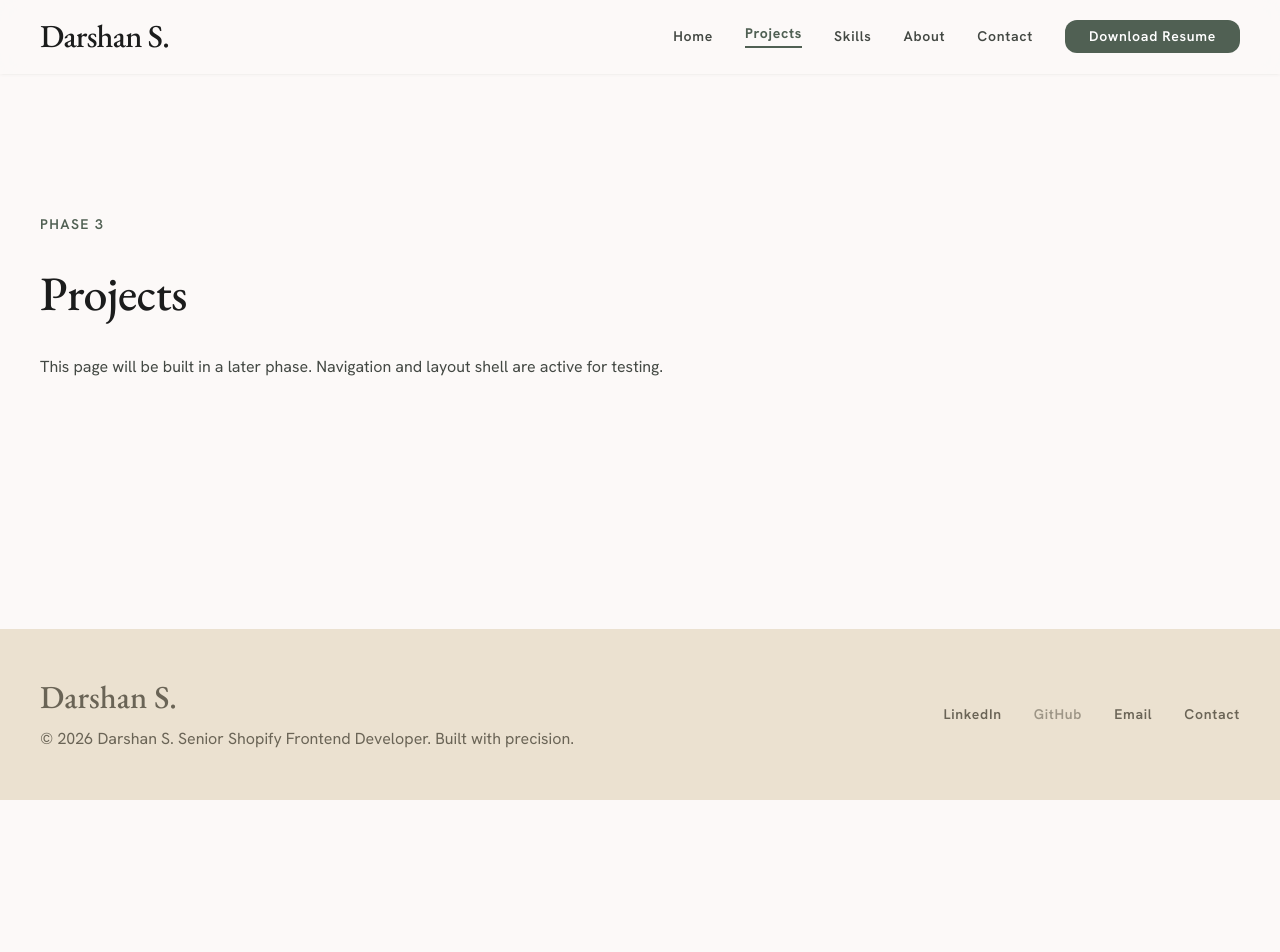
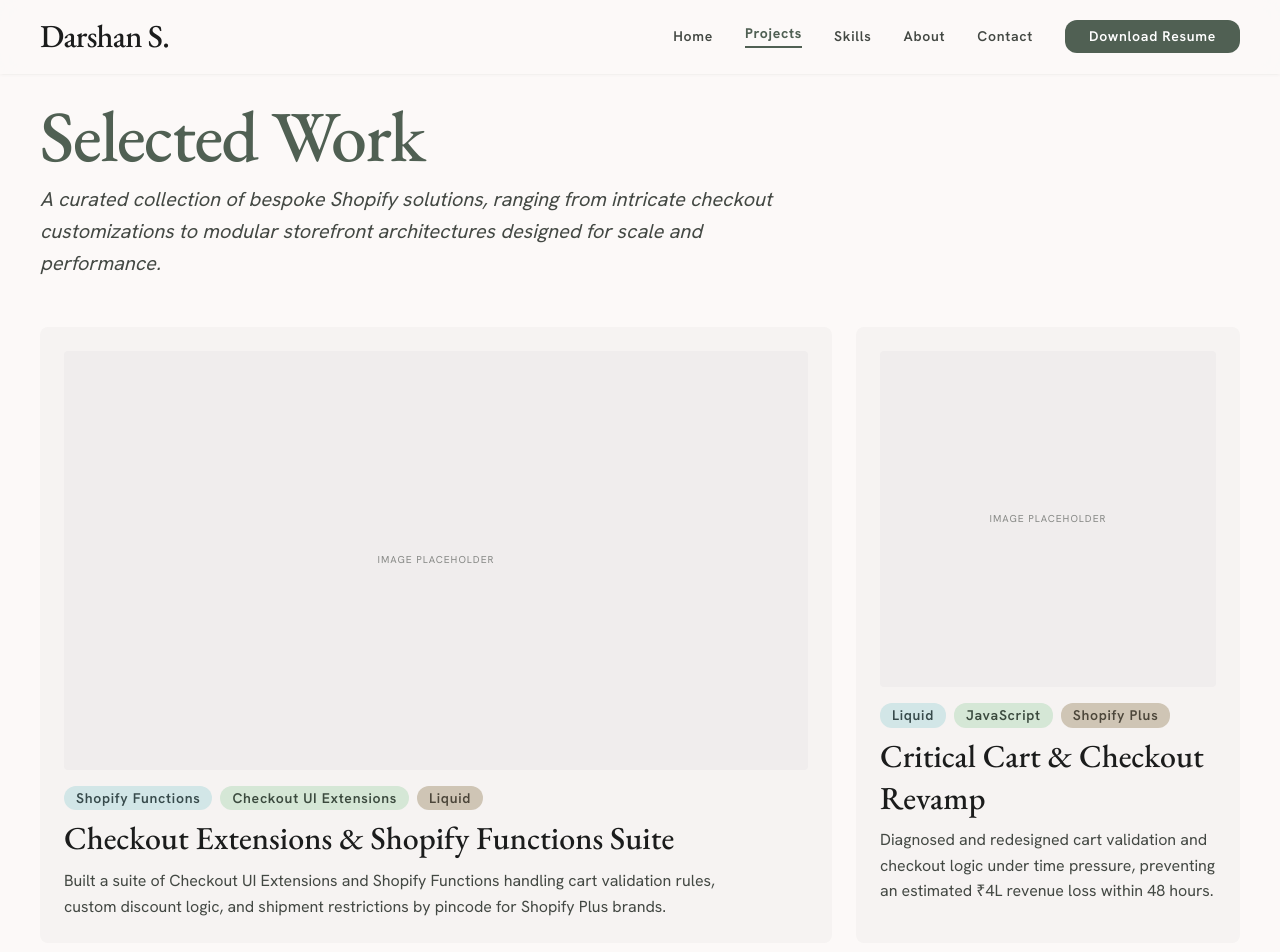
Before and after one commit to darshansrinivasa/darshansrinivasa-portfolio, a Next.js app: page /projects in a window 1280 px wide. Shown: the top 952 px of the page. Before the commit the page ends 800 px from the top, so only its background shows below. Built offline with nearby package versions, Linux system fonts and the light colour scheme.

Commit message:
Phase 2 Projects

```diff
--- a/src/app/globals.css
+++ b/src/app/globals.css
@@ -224,6 +224,23 @@
   .nav-open {
     overflow: hidden;
   }
+
+  .project-card {
+    transition: all 0.5s ease;
+  }
+
+  .project-card:hover {
+    background-color: var(--color-secondary-container);
+    box-shadow: 0 20px 40px -20px rgba(130, 147, 132, 0.2);
+  }
+
+  .project-card:hover .project-image {
+    transform: translateY(-4px);
+  }
+
+  .project-image {
+    transition: transform 0.5s ease;
+  }
 }
 
 @layer utilities {
--- a/src/app/projects/page.tsx
+++ b/src/app/projects/page.tsx
@@ -1,5 +1,12 @@
-import { PagePlaceholder } from "@/components/layout/PagePlaceholder";
+import type { Metadata } from "next";
+import { ProjectsPageContent } from "@/components/sections/projects/ProjectsPageContent";
+import { projectsPage } from "@/content/projects-page";
+
+export const metadata: Metadata = {
+  title: "Projects",
+  description: projectsPage.description,
+};
 
 export default function ProjectsPage() {
-  return <PagePlaceholder title="Projects" phase="Phase 3" />;
+  return <ProjectsPageContent />;
 }
--- /dev/null
+++ b/src/components/cards/ProjectListCard.tsx
@@ -0,0 +1,131 @@
+import Link from "next/link";
+import type { Project } from "@/content/projects";
+import { ProjectImagePlaceholder } from "@/components/ui/ProjectImagePlaceholder";
+import { ProjectTag } from "@/components/ui/ProjectTag";
+import { cn } from "@/lib/cn";
+
+type ProjectListCardProps = {
+  project: Project;
+};
+
+function CaseStudyLink({ slug }: { slug: string }) {
+  return (
+    <Link
+      href={`/projects/${slug}`}
+      className="group/link inline-flex items-center gap-2 border-b border-primary font-label-md text-label-md text-primary transition-all hover:border-b-2"
+    >
+      View Case Study
+      <span className="material-symbols-outlined text-[18px] transition-transform group-hover/link:translate-x-1">
+        arrow_forward
+      </span>
+    </Link>
+  );
+}
+
+export function ProjectListCardDesktop({ project }: ProjectListCardProps) {
+  const isFull = project.gridSize === "full";
+  const isLarge = project.gridSize === "large";
+
+  if (isFull) {
+    return (
+      <article className="project-card group flex flex-col items-center gap-stack-md rounded-xl bg-surface-container-low p-8 transition-all duration-500 md:col-span-12 md:flex-row">
+        <div className="project-image aspect-video w-full overflow-hidden rounded-lg md:w-1/2">
+          <ProjectImagePlaceholder
+            alt={`${project.title} project screenshot placeholder`}
+            className="h-full w-full object-cover"
+          />
+        </div>
+        <div className="w-full md:w-1/2">
+          <div className="mb-base flex flex-wrap gap-2">
+            {project.tags.map((tag, index) => (
+              <ProjectTag key={tag} label={tag} index={index} />
+            ))}
+          </div>
+          <h3 className="mb-4 font-headline-md text-headline-md text-on-surface">
+            {project.title}
+          </h3>
+          <p className="mb-stack-sm font-body-md text-body-md text-on-surface-variant">
+            {project.listExcerpt}
+          </p>
+          <CaseStudyLink slug={project.slug} />
+        </div>
+      </article>
+    );
+  }
+
+  return (
+    <Link
+      href={`/projects/${project.slug}`}
+      className={cn(
+        "project-card group cursor-pointer rounded-xl bg-surface-container-low p-6 transition-all duration-500",
+        isLarge ? "md:col-span-8" : "md:col-span-4",
+      )}
+    >
+      <div
+        className={cn(
+          "project-image mb-stack-sm overflow-hidden rounded-lg",
+          isLarge ? "aspect-[16/9]" : "aspect-square",
+        )}
+      >
+        <ProjectImagePlaceholder
+          alt={`${project.title} project screenshot placeholder`}
+          className="h-full w-full object-cover"
+        />
+      </div>
+      <div className="mb-base flex flex-wrap gap-2">
+        {project.tags.map((tag, index) => (
+          <ProjectTag key={tag} label={tag} index={index} />
+        ))}
+      </div>
+      <h3 className="mb-2 font-headline-md text-headline-md text-on-surface">
+        {project.title}
+      </h3>
+      <p
+        className={cn(
+          "font-body-md text-body-md text-on-surface-variant",
+          isLarge && "max-w-2xl",
+        )}
+      >
+        {project.listExcerpt}
+      </p>
+    </Link>
+  );
+}
+
+export function ProjectListCardMobile({ project }: ProjectListCardProps) {
+  return (
+    <article className="project-card group active:scale-[0.98]">
+      <Link href={`/projects/${project.slug}`} className="block">
+        <div className="mb-6 aspect-[4/5] overflow-hidden bg-surface-container-low">
+          <ProjectImagePlaceholder
+            alt={`${project.title} project screenshot placeholder`}
+            className="h-full w-full object-cover transition-transform duration-700 group-hover:scale-105 group-active:scale-105"
+          />
+        </div>
+        <div className="mb-4 flex flex-wrap gap-2">
+          {project.tags.map((tag, index) => (
+            <ProjectTag
+              key={tag}
+              label={tag}
+              index={index}
+              variant="mobile"
+            />
+          ))}
+        </div>
+        <h2 className="mb-2 font-headline-md text-headline-md text-on-surface">
+          {project.title}
+        </h2>
+        <p className="mb-6 font-body-md leading-relaxed text-on-surface-variant">
+          {project.listExcerpt}
+        </p>
+      </Link>
+      <Link
+        href={`/projects/${project.slug}`}
+        className="inline-flex items-center gap-2 font-headline-md text-xl editorial-underline"
+      >
+        View Case Study
+        <span className="material-symbols-outlined text-sm">arrow_forward</span>
+      </Link>
+    </article>
+  );
+}
--- /dev/null
+++ b/src/components/sections/projects/ProjectsPageContent.tsx
@@ -0,0 +1,58 @@
+import Link from "next/link";
+import { projects } from "@/content/projects";
+import { projectsPage } from "@/content/projects-page";
+import {
+  ProjectListCardDesktop,
+  ProjectListCardMobile,
+} from "@/components/cards/ProjectListCard";
+import { Container } from "@/components/layout/Container";
+
+export function ProjectsPageContent() {
+  return (
+    <main className="flex-1 pb-section-gap pt-8 md:pt-0">
+      {/* Header */}
+      <header className="mb-stack-lg md:mb-stack-lg">
+        <Container className="max-w-3xl">
+          <h1 className="mb-4 font-headline-lg-mobile text-headline-lg-mobile text-on-surface md:mb-base md:font-display-lg md:text-display-lg md:text-primary">
+            {projectsPage.title}
+          </h1>
+          <p className="max-w-sm font-body-md text-on-surface-variant md:max-w-3xl md:font-body-lg md:text-body-lg md:italic">
+            <span className="md:hidden">{projectsPage.mobileDescription}</span>
+            <span className="hidden md:inline">{projectsPage.description}</span>
+          </p>
+        </Container>
+      </header>
+
+      {/* Desktop grid */}
+      <section className="hidden md:block">
+        <Container>
+          <div className="grid grid-cols-1 gap-grid-gutter md:grid-cols-12">
+            {projects.map((project) => (
+              <ProjectListCardDesktop key={project.slug} project={project} />
+            ))}
+          </div>
+        </Container>
+      </section>
+
+      {/* Mobile list */}
+      <section className="flex flex-col gap-16 px-grid-margin md:hidden">
+        {projects.map((project) => (
+          <ProjectListCardMobile key={project.slug} project={project} />
+        ))}
+      </section>
+
+      {/* Mobile CTA */}
+      <section className="mt-section-gap px-grid-margin text-center md:hidden">
+        <h3 className="mb-6 font-headline-md text-headline-md">
+          {projectsPage.cta.title}
+        </h3>
+        <Link
+          href={projectsPage.cta.href}
+          className="inline-block bg-primary px-8 py-4 font-label-md text-label-md uppercase tracking-widest text-on-primary transition-all hover:opacity-90 active:scale-95"
+        >
+          {projectsPage.cta.buttonLabel}
+        </Link>
+      </section>
+    </main>
+  );
+}
--- /dev/null
+++ b/src/components/ui/ProjectTag.tsx
@@ -0,0 +1,38 @@
+import { cn } from "@/lib/cn";
+
+const tagVariants = [
+  "bg-tertiary-fixed text-on-tertiary-fixed-variant",
+  "bg-primary-fixed text-on-primary-fixed-variant",
+  "bg-secondary-fixed-dim text-on-secondary-fixed-variant",
+] as const;
+
+type ProjectTagProps = {
+  label: string;
+  index: number;
+  variant?: "desktop" | "mobile";
+};
+
+export function ProjectTag({
+  label,
+  index,
+  variant = "desktop",
+}: ProjectTagProps) {
+  if (variant === "mobile") {
+    return (
+      <span className="bg-secondary-container px-3 py-1 font-label-md text-label-md text-on-secondary-container uppercase">
+        {label}
+      </span>
+    );
+  }
+
+  return (
+    <span
+      className={cn(
+        "rounded-full px-3 py-1 font-label-md text-label-md",
+        tagVariants[index % tagVariants.length],
+      )}
+    >
+      {label}
+    </span>
+  );
+}
--- /dev/null
+++ b/src/content/projects-page.ts
@@ -0,0 +1,12 @@
+export const projectsPage = {
+  title: "Selected Work",
+  description:
+    "A curated collection of bespoke Shopify solutions, ranging from intricate checkout customizations to modular storefront architectures designed for scale and performance.",
+  mobileDescription:
+    "Shopify case studies spanning checkout extensions, storefront builds, component libraries, and third-party integrations.",
+  cta: {
+    title: "Ready to elevate your store?",
+    buttonLabel: "Let's Connect",
+    href: "/contact",
+  },
+} as const;
--- a/src/content/projects.ts
+++ b/src/content/projects.ts
@@ -1,9 +1,14 @@
+export type ProjectGridSize = "large" | "small" | "full";
+
 export type Project = {
   slug: string;
   title: string;
   excerpt: string;
+  listExcerpt: string;
   tags: string[];
   featured: boolean;
+  gridSize: ProjectGridSize;
+  showCaseStudyLink?: boolean;
 };
 
 export const projects: Project[] = [
@@ -12,40 +17,56 @@ export const projects: Project[] = [
     title: "Checkout Extensions & Shopify Functions Suite",
     excerpt:
       "Built Checkout UI Extensions and Shopify Functions for custom discount logic, upsells, and pincode-based delivery restrictions across Shopify Plus brands.",
+    listExcerpt:
+      "Built a suite of Checkout UI Extensions and Shopify Functions handling cart validation rules, custom discount logic, and shipment restrictions by pincode for Shopify Plus brands.",
     tags: ["Shopify Functions", "Checkout UI Extensions", "Liquid"],
     featured: true,
+    gridSize: "large",
   },
   {
     slug: "critical-cart-checkout-revamp",
     title: "Critical Cart & Checkout Revamp",
     excerpt:
       "Diagnosed and redesigned cart validation and checkout logic under time pressure, preventing an estimated ₹4L revenue loss within 48 hours.",
+    listExcerpt:
+      "Diagnosed and redesigned cart validation and checkout logic under time pressure, preventing an estimated ₹4L revenue loss within 48 hours.",
     tags: ["Liquid", "JavaScript", "Shopify Plus"],
     featured: true,
+    gridSize: "small",
   },
   {
     slug: "modular-section-repository",
     title: "Modular Section Repository",
     excerpt:
       "Built a Tailwind-driven component library with 300+ reusable widgets and 35 templates, increasing delivery velocity from 2–3 to 7–10 pages per week.",
+    listExcerpt:
+      "Built a large-scale, Tailwind-driven component library with 300+ reusable widgets and 35 templates, increasing delivery velocity to 7–10 pages per week within 3 months.",
     tags: ["TailwindCSS", "Liquid", "Online Store 2.0"],
     featured: true,
+    gridSize: "small",
   },
   {
     slug: "shopify-plus-storefront-builds",
     title: "Shopify Plus Storefront Builds",
     excerpt:
       "Delivered 8+ Shopify Plus storefronts from scratch, converting Figma designs into responsive, mobile-first templates with app integrations.",
+    listExcerpt:
+      "Delivered 8+ Shopify Plus storefronts from scratch, converting Figma designs into responsive templates with cross-browser compatibility and integrations including Recharge, Orderify, and StoreLocator.",
     tags: ["Shopify Plus", "Liquid", "Figma-to-Shopify"],
     featured: false,
+    gridSize: "large",
   },
   {
     slug: "app-integration-personalization",
     title: "App Integration & Personalization Suite",
     excerpt:
       "Integrated Algolia, Dynamic Yield, Langify, LimeSpot, Recharge, and Orderify to enable search, personalization, and subscription commerce.",
+    listExcerpt:
+      "Integrated and configured Algolia, Dynamic Yield, Langify, LimeSpot, Recharge, and Orderify to enable personalized recommendations, multi-language support, advanced search, and subscription commerce.",
     tags: ["Algolia", "Recharge", "Shopify APIs"],
     featured: false,
+    gridSize: "full",
+    showCaseStudyLink: true,
   },
 ];
 
```
